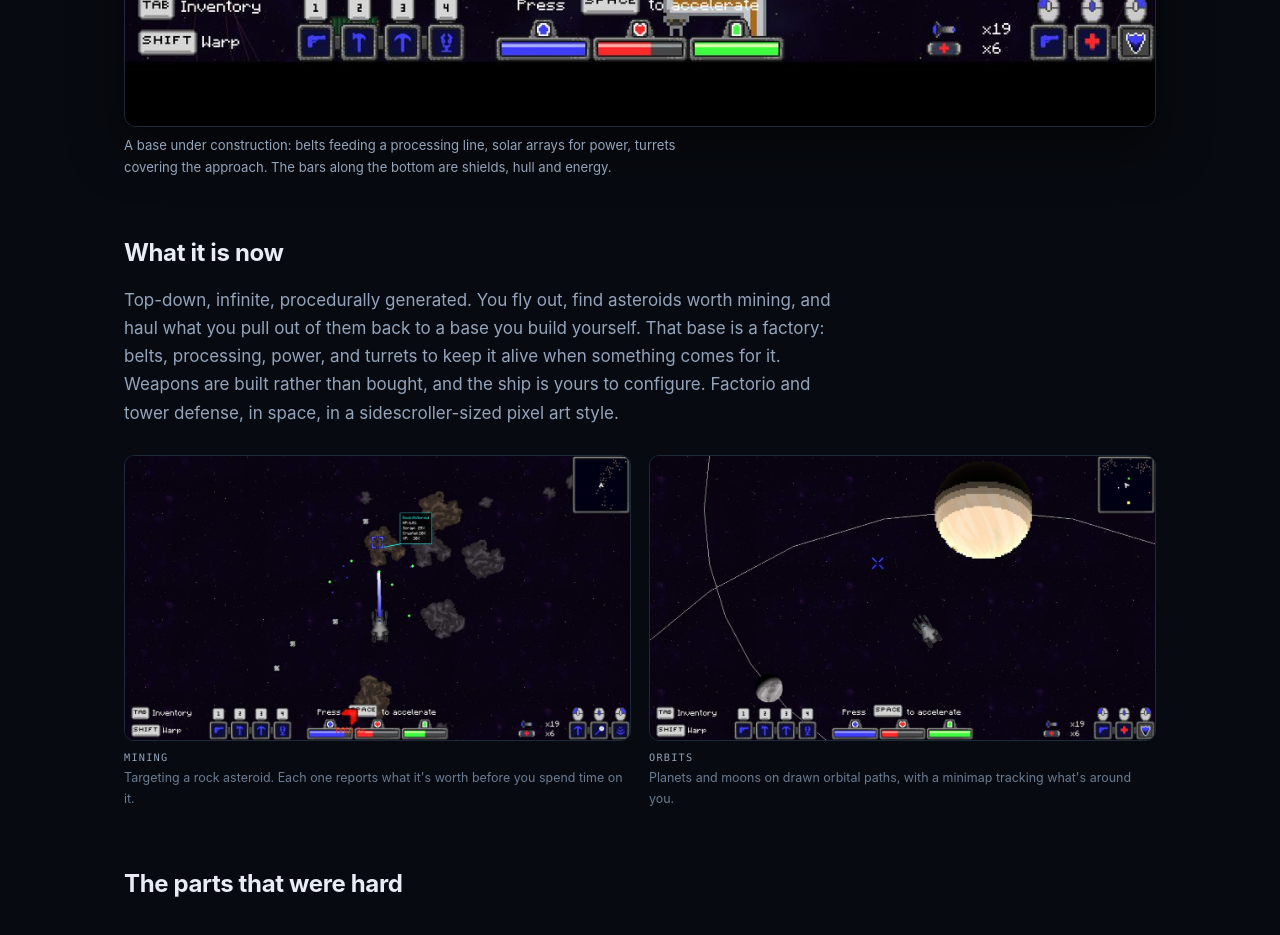
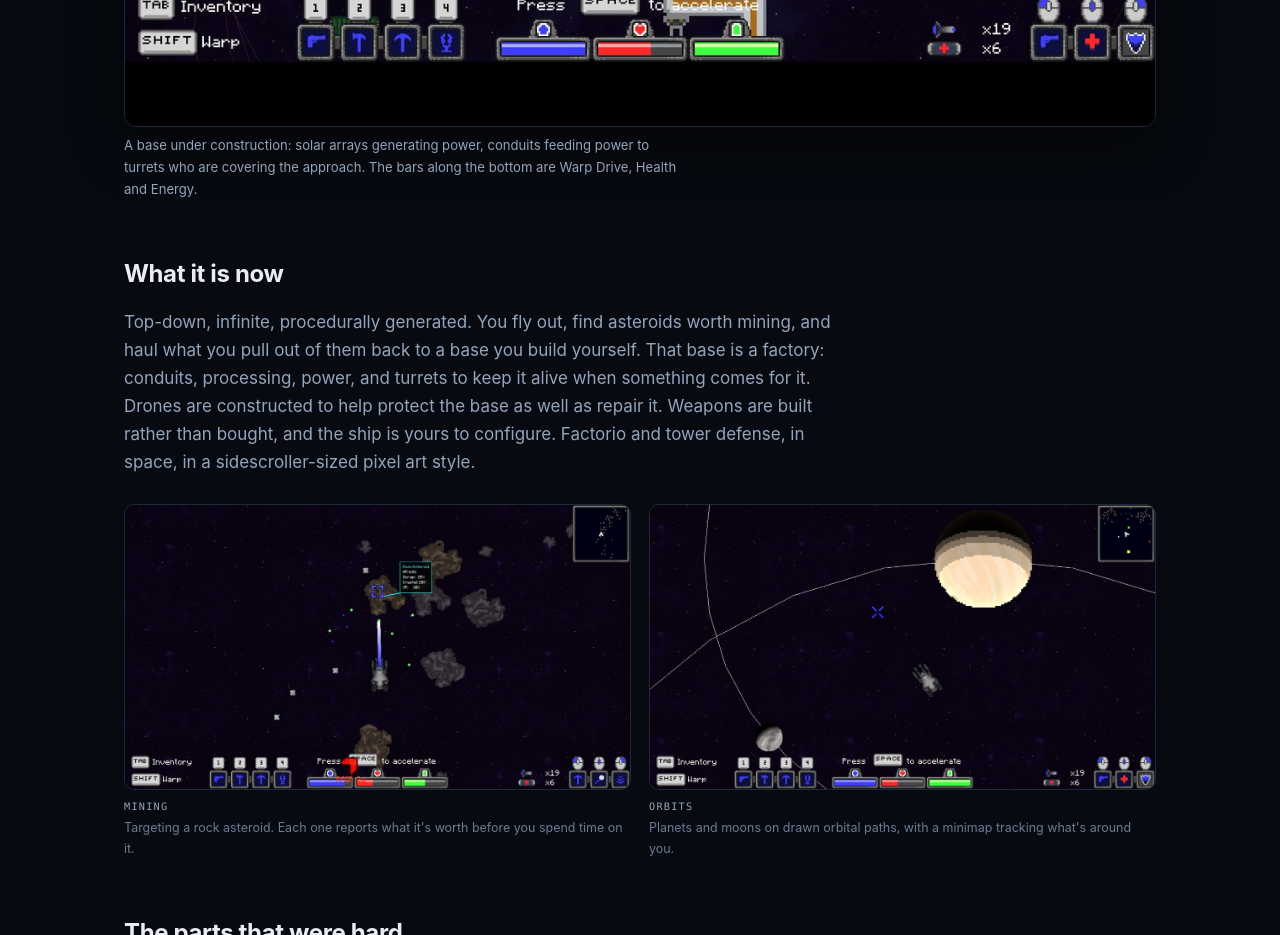
Before and after one commit to AnthonyEllisDev/portfolio, a website: page projects/solvane/index.html in a window 1280 px wide. Shown: the part 2220-3155 px from the top of the page. Drawn offline with Linux system fonts and the light colour scheme.

Commit message:
Updated descriptions

```diff
--- a/projects/solvane/index.html
+++ b/projects/solvane/index.html
@@ -87,14 +87,14 @@
            alt="The player ship beside an orbital base built from conveyor belts, solar panel arrays and turrets, with asteroids and drifting wrecks nearby."
            width="1200" height="750" loading="lazy">
     </div>
-    <p class="caption">A base under construction: belts feeding a processing line, solar arrays for power, turrets covering the approach. The bars along the bottom are shields, hull and energy.</p>
+    <p class="caption">A base under construction: solar arrays generating power, conduits feeding power to turrets who are covering the approach. The bars along the bottom are Warp Drive, Health and Energy.</p>
 
     <h2>What it is now</h2>
     <p>
       Top-down, infinite, procedurally generated. You fly out, find asteroids worth mining,
       and haul what you pull out of them back to a base you build yourself. That base is a
-      factory: belts, processing, power, and turrets to keep it alive when something comes
-      for it. Weapons are built rather than bought, and the ship is yours to configure.
+      factory: conduits, processing, power, and turrets to keep it alive when something comes
+      for it. Drones are constructed to help protect the base as well as repair it. Weapons are built rather than bought, and the ship is yours to configure.
       Factorio and tower defense, in space, in a sidescroller-sized pixel art style.
     </p>
 
```
Also changed, not shown: 1 other file.
